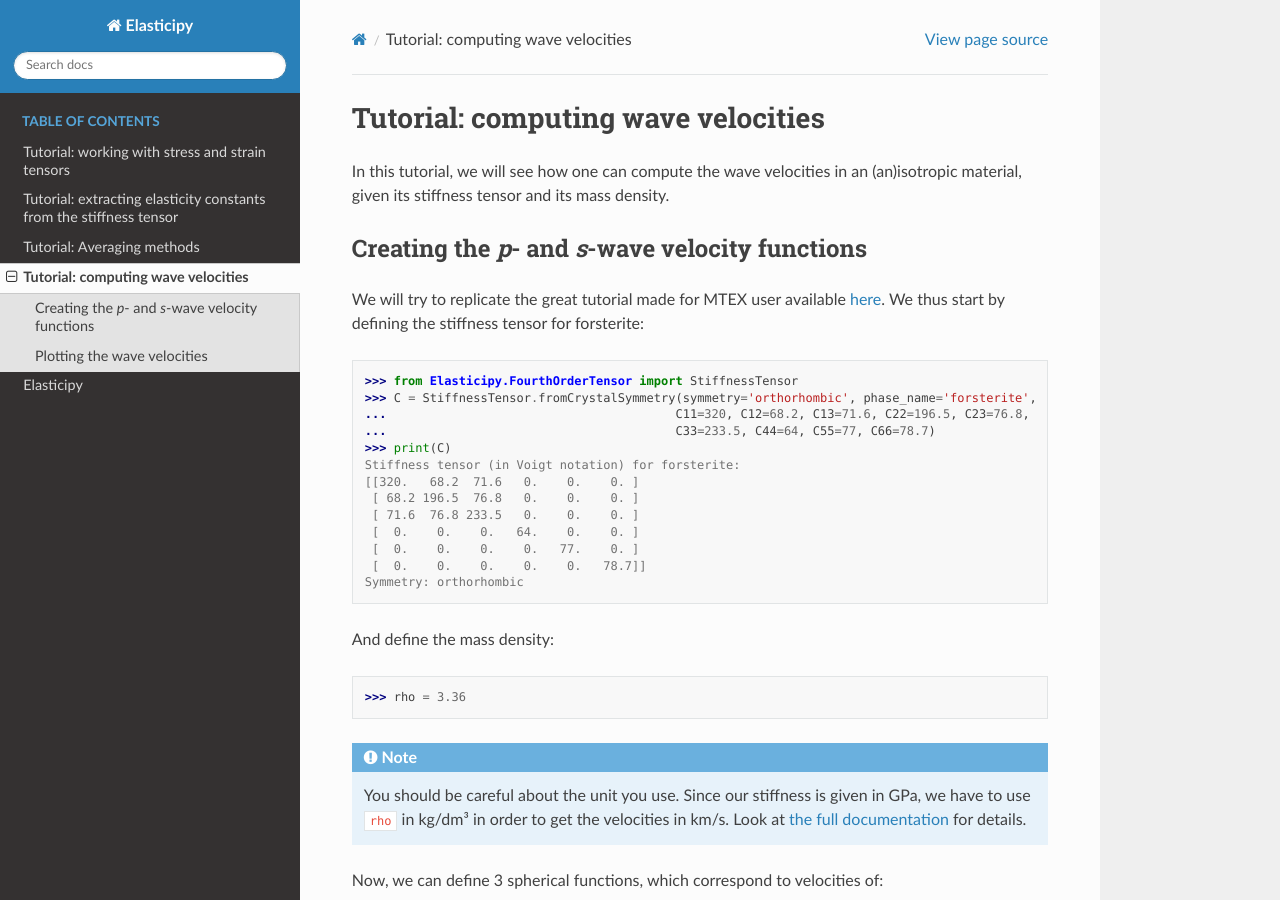
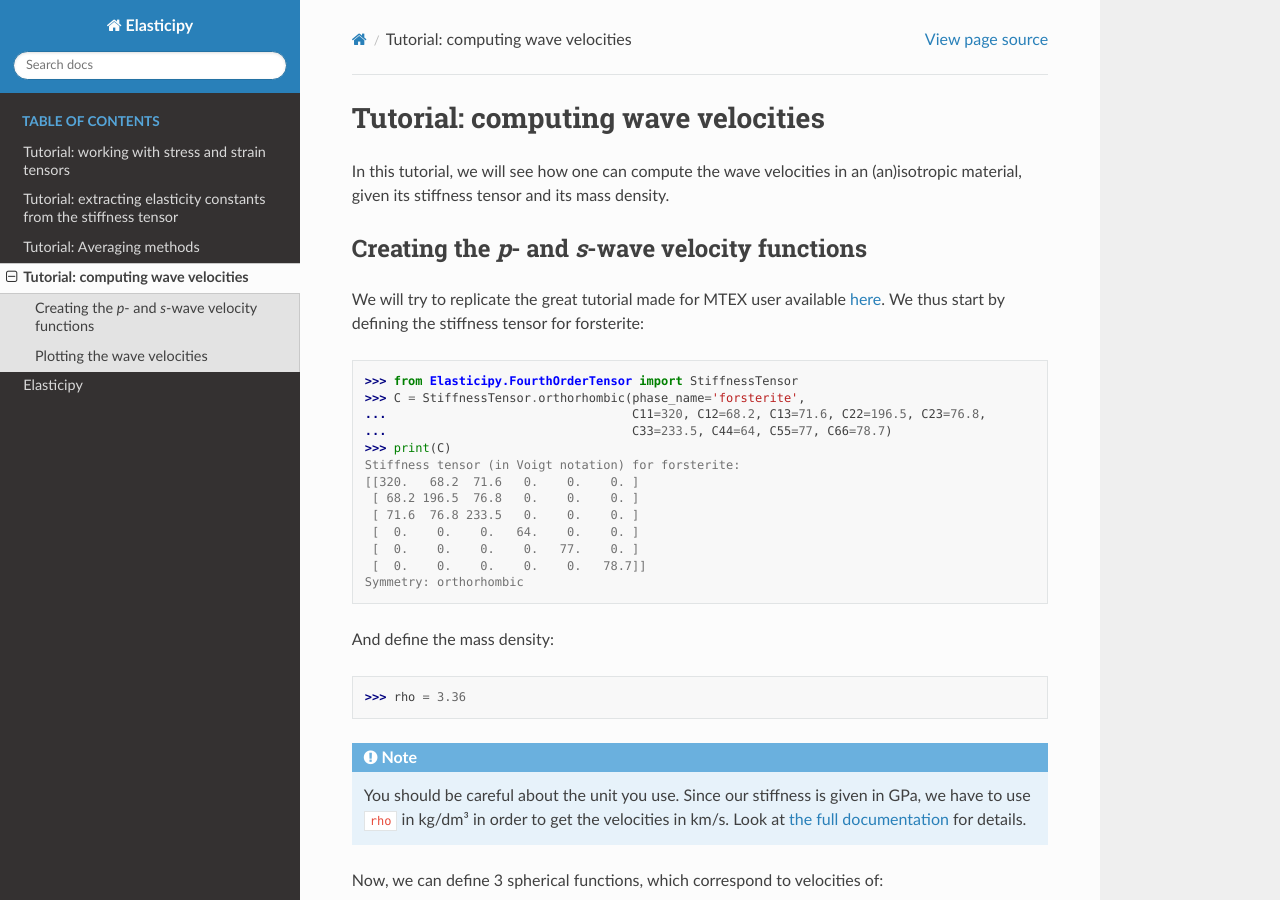
Before and after one commit to DorianDepriester/Elasticipy, a Sphinx documentation site: the page built from docs/source/Tutorial_wave-velocities.rst, in a window 1280 px wide and 900 px high. Built offline with Sphinx 7.4.7 and the Read the Docs theme 3.1.0, drawn with Linux system fonts in a browser that asks for light colours.

Commit message:
Use orthorombic() instead of fromCrystalSymmetry()

```diff
--- a/docs/source/Tutorial_wave-velocities.rst
+++ b/docs/source/Tutorial_wave-velocities.rst
@@ -12,9 +12,9 @@ We thus start by defining the stiffness tensor for forsterite:
 .. doctest::
 
     >>> from Elasticipy.FourthOrderTensor import StiffnessTensor
-    >>> C = StiffnessTensor.fromCrystalSymmetry(symmetry='orthorhombic', phase_name='forsterite',
-    ...                                        C11=320, C12=68.2, C13=71.6, C22=196.5, C23=76.8,
-    ...                                        C33=233.5, C44=64, C55=77, C66=78.7)
+    >>> C = StiffnessTensor.orthorhombic(phase_name='forsterite',
+    ...                                  C11=320, C12=68.2, C13=71.6, C22=196.5, C23=76.8,
+    ...                                  C33=233.5, C44=64, C55=77, C66=78.7)
     >>> print(C)
     Stiffness tensor (in Voigt notation) for forsterite:
     [[320.   68.2  71.6   0.    0.    0. ]
```
